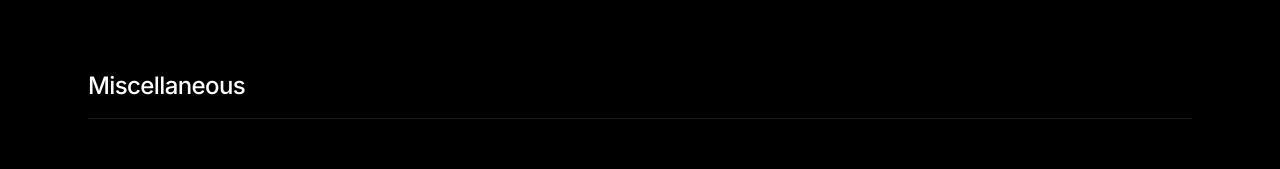
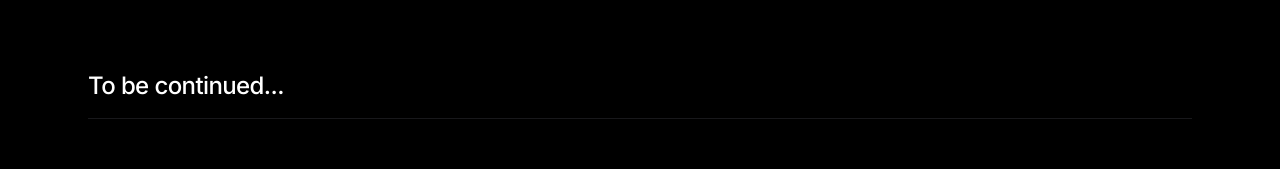
Before and after one commit to GarethFurnell/GarethFurnellWebsite, a Next.js app: page /GarethFurnellWebsite/photography in a window 1280 px wide. Shown: the part 2033-2202 px from the top of the page. Built offline with nearby package versions, Linux system fonts and the light colour scheme.

Commit message:
refactor: standardize indentation in music page and update miscellaneous section title in photography page

```diff
--- a/src/app/photography/page.tsx
+++ b/src/app/photography/page.tsx
@@ -50,7 +50,7 @@ export default function PhotographyPage() {
 
           <section>
             <h3 className="text-2xl font-medium tracking-tight text-white mb-8 border-b border-zinc-900 pb-4">
-              Miscellaneous
+              To be continued...
             </h3>
             <ImageGallery images={miscImages} layout="masonry" emptyMessage={emptyMsg} />
           </section>
```
Also changed, not shown: src/app/music/page.tsx (line endings or trailing spaces).
